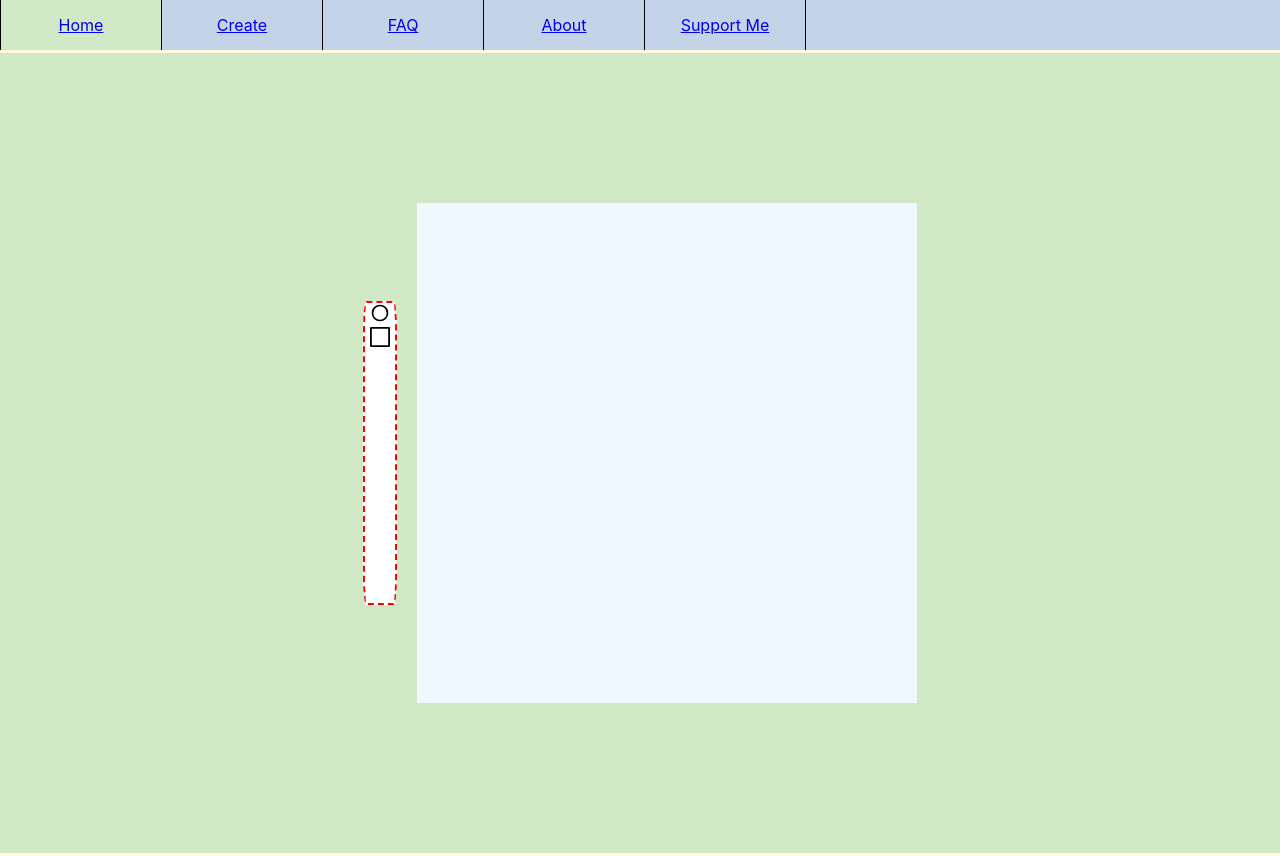
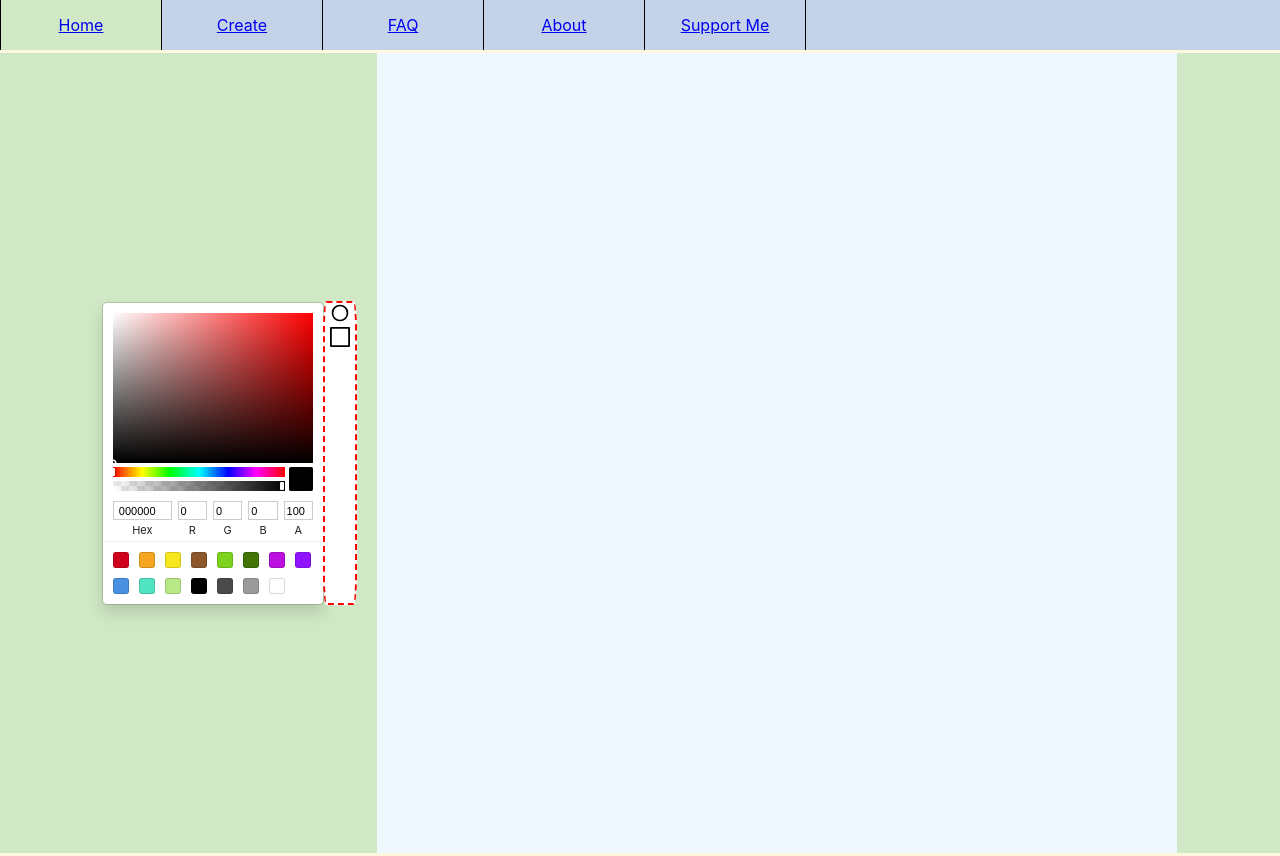
Before and after one commit to taventran/scrapbook, a React (Create React App) app in the folder frontend/: page /create in a window 1280 px wide. Built offline with nearby package versions, Linux system fonts and the light colour scheme.

Commit message:
Added color picker for the background

```diff
--- a/frontend/package.json
+++ b/frontend/package.json
@@ -7,6 +7,7 @@
     "@testing-library/react": "^13.4.0",
     "@testing-library/user-event": "^13.5.0",
     "react": "^18.3.1",
+    "react-color": "^2.19.3",
     "react-dom": "^18.3.1",
     "react-scripts": "^5.0.1",
     "web-vitals": "^2.1.4"
--- a/frontend/src/components/editor/editor.css
+++ b/frontend/src/components/editor/editor.css
@@ -6,11 +6,23 @@
     text-align: center;
 }
 
+.book {
+    display: flex;
+    justify-content: center;
+    align-items: center;
+    border: 3px solid #fff8de;
+    background-color: #d0e8c5;
+    height: 100vh;
+    width: 100vw;
+    overflow: auto; /* Enable scrolling */
+    position: relative;
+}
+
 .edit {
     background-color: aliceblue;
-    width: 500px;
-    height: 500px;
-    overflow: scroll;
+    width: 800px; /* Larger width to allow horizontal scrolling */
+    height: 800px; /* Larger height to allow vertical scrolling */
+    display: block; /* Ensure it's treated as a block element */
 }
 
 .toolbar {
@@ -31,14 +43,3 @@
     background-color: yellow;
     cursor: pointer;
 }
-
-.book {
-    display: flex;
-    justify-content: center;
-    align-items: center;
-    border: 3px solid #fff8de;
-    background-color: #d0e8c5;
-    height: 100vh;
-    width: 100vw;
-    overflow: scroll;
-}
--- a/frontend/src/components/editor/editor.js
+++ b/frontend/src/components/editor/editor.js
@@ -2,8 +2,9 @@ import "./editor.css";
 import React from "react";
 import { useRef, useState } from "react";
 import Navbar from "../navbar/navbar";
-import { Rectangle, Circle } from "./shapes/drawShape";
-import Toolbar from "./toolbar";
+import { Rectangle, Circle } from "./tools/shapes/drawShape";
+import Toolbar from "./tools/toolbar";
+import ColorPicker from "./tools/colorPicker";
 
 function Editor() {
   const canvasRef = useRef(null);
@@ -12,6 +13,12 @@ function Editor() {
   const handleShapeClick = (event) => {
     setShape(event.target.id);
     console.log(shape);
+  };
+
+  const handleColorChange = (color) => {
+    let canvas = document.querySelector(".edit");
+    console.log(canvas);
+    canvas.style.background = color.hex;
   };
 
   const handleCanvasClick = (event) => {
@@ -37,6 +44,7 @@ function Editor() {
     <div className="editor">
       <Navbar />
       <div className="book">
+        <ColorPicker handleColorChange={handleColorChange} />
         <Toolbar handleShapeClick={handleShapeClick} />
         <canvas
           ref={canvasRef}
--- /dev/null
+++ b/frontend/src/components/editor/tools/colorPicker.js
@@ -0,0 +1,14 @@
+import React from "react";
+import { useState } from "react";
+import { SketchPicker } from "react-color";
+
+export default function ColorPicker({ handleColorChange }) {
+  const [color, setColor] = useState("#ff000");
+
+  const changeColor = (color) => {
+    setColor(color.hex);
+    handleColorChange(color);
+  };
+
+  return <SketchPicker color={color} onChangeComplete={changeColor} />;
+}
--- a/frontend/src/components/editor/toolbar.js
+++ b/frontend/src/components/editor/tools/toolbar.js
@@ -1,5 +1,5 @@
-import circleIcon from "../svgs/circle.svg";
-import squareIcon from "../svgs/square.svg";
+import circleIcon from "../../svgs/circle.svg";
+import squareIcon from "../../svgs/square.svg";
 
 function Toolbar({ handleShapeClick }) {
   return (
```
Also changed, not shown: frontend/src/components/editor/tools/shapes/drawShape.js (renamed from frontend/src/components/editor/shapes/drawShape.js), 1 other file (tests, documents, lock files or other folders).
